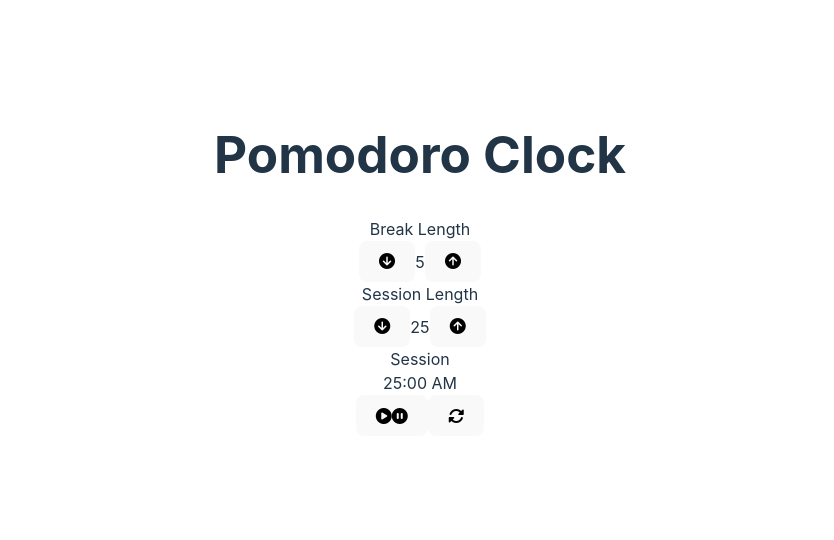
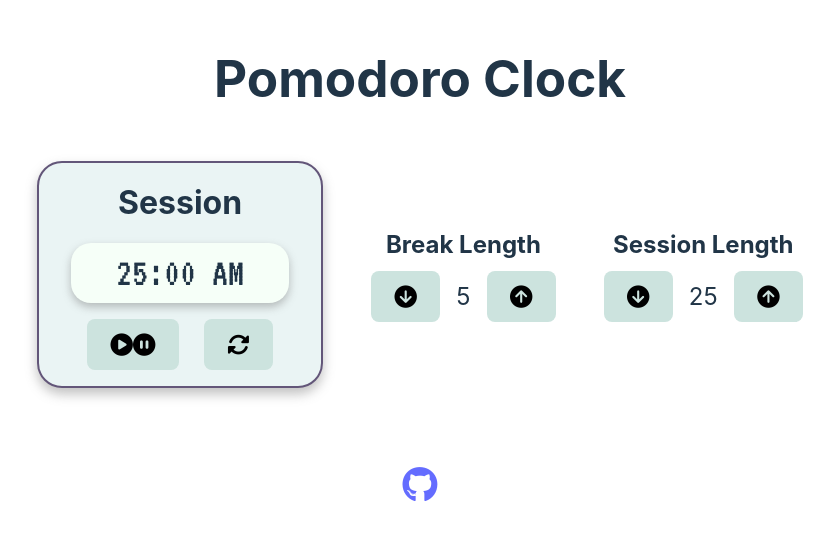
Before and after one commit to Adri-0311/pomodoro-clock, a React (Vite) app: page / in a window 1280 px wide. Shown: the part 136-676 px from the top of the page, without its empty margins (220-1054 px from the left). Built offline with nearby package versions, Linux system fonts and the light colour scheme.

Commit message:
Create compoonents and add some style

```diff
--- a/src/App.jsx
+++ b/src/App.jsx
@@ -1,6 +1,7 @@
-import { useEffect, useRef, useState } from 'react';
-import { accurateInterval } from 'accurate-interval';
-import './App.css';
+import { useEffect, useRef, useState } from "react";
+import ButtonUpDown from "./components/ButtonUpDown.jsx";
+import Clock from "./components/Clock.jsx";
+import "./App.css";
 
 function App() {
   const BREAK_TIME = 5,
@@ -115,12 +116,12 @@ function App() {
     const date = new Date(0);
     date.setSeconds(time);
     let dateFormat = date.toLocaleTimeString([], {
-      hour: '2-digit',
-      minute: '2-digit',
-      second: '2-digit',
+      hour: "2-digit",
+      minute: "2-digit",
+      second: "2-digit",
     });
-    dateFormat = dateFormat.split(':');
-    return dateFormat[0] === '02' ? '60:00' : dateFormat.slice(1).join(':');
+    dateFormat = dateFormat.split(":");
+    return dateFormat[0] === "02" ? "60:00" : dateFormat.slice(1).join(":");
   };
 
   return (
@@ -128,84 +129,63 @@ function App() {
       <h1 className="title">Pomodoro Clock</h1>
 
       <div className="container-break-session">
+        <Clock
+          sessionType={timerState.sessionType}
+          typeSession={TYPE_SESSION}
+          timeDisplay={timeDisplay(timeLeft)}
+          handlePlayPause={handlePlayPause}
+          handleReset={handleReset}
+          audioAlarm={audioAlarm}
+        />
+
         <div className="break-container">
-          <div id="break-label">Break Length</div>
-          <button
+          <div id="break-label" className="label">
+            Break Length
+          </div>
+          <ButtonUpDown
             id="break-decrement"
-            onClick={() =>
-              handleLength({
-                time: timerState.breakTime,
-                value: -1,
-                type: TYPE_BREAK,
-              })
-            }
-          >
-            <i className="fa-solid fa-circle-arrow-down"></i>
-          </button>
+            handleLength={handleLength}
+            params={{ time: timerState.breakTime, value: -1, type: TYPE_BREAK }}
+            isUp={false}
+          />
           <span id="break-length">{timerState.breakTime}</span>
-          <button
+          <ButtonUpDown
             id="break-increment"
-            onClick={() =>
-              handleLength({
-                time: timerState.breakTime,
-                value: 1,
-                type: TYPE_BREAK,
-              })
-            }
-          >
-            <i className="fa-solid fa-circle-arrow-up"></i>
-          </button>
+            handleLength={handleLength}
+            params={{ time: timerState.breakTime, value: 1, type: TYPE_BREAK }}
+            isUp={true}
+          />
         </div>
 
         <div className="session-container">
-          <div id="session-label">Session Length</div>
-          <button
+          <div id="session-label" className="label">
+            Session Length
+          </div>
+          <ButtonUpDown
             id="session-decrement"
-            onClick={() =>
-              handleLength({
+            handleLength={handleLength}
+            params={{
               time: timerState.sessionTime,
               value: -1,
               type: TYPE_SESSION,
-              })
-            }
-          >
-            <i className="fa-solid fa-circle-arrow-down"></i>
-          </button>
+            }}
+            isUp={false}
+          />
           <span id="session-length">{timerState.sessionTime}</span>
-          <button
+          <ButtonUpDown
             id="session-increment"
-            onClick={() =>
-              handleLength({
+            handleLength={handleLength}
+            params={{
               time: timerState.sessionTime,
               value: 1,
               type: TYPE_SESSION,
-              })
-            }
-          >
-            <i className="fa-solid fa-circle-arrow-up"></i>
-          </button>
+            }}
+            isUp={true}
+          />
+        </div>
       </div>
 
-        <div className="clock-container">
-          <div id="timer-label">
-            {timerState.sessionType === TYPE_SESSION ? 'Session' : 'Break'}
-          </div>
-          <div id="time-left">{timeDisplay(timeLeft)}</div>
-          <button id="start_stop" onClick={handlePlayPause}>
-            <i className="fa-solid fa-circle-play"></i>
-            <i className="fa-solid fa-circle-pause"></i>
-          </button>
-          <button id="reset" onClick={handleReset}>
-            <i className="fa-solid fa-rotate"></i>
-          </button>
-          <audio
-            id="beep"
-            src="https://actions.google.com/sounds/v1/alarms/beep_short.ogg"
-            preload="auto"
-            ref={audioAlarm}
-          ></audio>
-        </div>
-      </div>
+      <a href="https://github.com/Adri-0311/pomodoro-clock" className="github"><i class="fa-brands fa-github"></i></a>
     </>
   );
 }
--- /dev/null
+++ b/src/components/ButtonUpDown.jsx
@@ -0,0 +1,9 @@
+import '../css/ButtonUpDown.css';
+export default function ButtonUpDown({ id, handleLength, params, isUp }) {
+  let icon = `fa-solid ${isUp ? 'fa-circle-arrow-up' : 'fa-circle-arrow-down'}`;
+  return (
+    <button id={id} onClick={() => handleLength(params)}>
+      <i className={icon}></i>
+    </button>
+  );
+}
--- /dev/null
+++ b/src/components/Clock.jsx
@@ -0,0 +1,25 @@
+import "../css/Clock.css";
+
+export default function Clock(props) {
+  return (
+    <div className="clock-container">
+      <div id="timer-label">
+        {props.sessionType === props.typeSession ? "Session" : "Break"}
+      </div>
+      <div id="time-left">{props.timeDisplay}</div>
+      <button id="start_stop" onClick={props.handlePlayPause}>
+        <i className="fa-solid fa-circle-play"></i>
+        <i className="fa-solid fa-circle-pause"></i>
+      </button>
+      <button id="reset" onClick={props.handleReset}>
+        <i className="fa-solid fa-rotate"></i>
+      </button>
+      <audio
+        id="beep"
+        src="https://actions.google.com/sounds/v1/alarms/beep_short.ogg"
+        preload="auto"
+        ref={props.audioAlarm}
+      ></audio>
+    </div>
+  );
+}
--- /dev/null
+++ b/src/css/ButtonUpDown.css
@@ -0,0 +1,30 @@
+button {
+    border-radius: 8px;
+    border: 1px solid transparent;
+    padding: 0.5em 1em;
+    font-size: 1.4em;
+    font-weight: 500;
+    font-family: inherit;
+    background-color: #1a1a1a;
+    cursor: pointer;
+    transition: border-color 0.25s;
+}
+
+button:hover {
+    border-color: #646cff;
+}
+
+button:focus,
+button:focus-visible {
+    outline: 4px auto -webkit-focus-ring-color;
+}
+
+@media (prefers-color-scheme: light) {
+    button {
+        background-color: #cce3de;
+    }
+
+    button:hover {
+        border-color: #6b9080;
+    }
+}
--- /dev/null
+++ b/src/css/Clock.css
@@ -0,0 +1,36 @@
+.clock-container {
+    padding: 1rem;
+    border: solid 2px #635679;
+    border-radius: 25px;
+    min-width: 250px;
+    box-shadow: rgba(99, 99, 99, 0.4) 0px 6px 12px 0px;
+}
+
+#timer-label {
+    font-size: 2rem;
+    font-weight: bold;
+}
+
+#time-left {
+    font-size: 2.5rem;
+    font-weight: 900;
+    font-family: 'VT323', monospace;
+    background-color: #635679;
+    border-radius: 20px;
+    margin: 1rem;
+    box-shadow: rgba(99, 99, 99, 0.4) 0px 4px 8px 0px;
+}
+
+#start_stop {
+    margin-right: 25px;
+}
+
+@media (prefers-color-scheme: light) {
+    .clock-container {
+        background-color: #eaf4f4;
+    }
+
+    #time-left {
+        background-color: #f6fff8;
+    }
+}
--- a/src/index.css
+++ b/src/index.css
@@ -1,3 +1,5 @@
+@import url('https://fonts.googleapis.com/css2?family=VT323&display=swap');
+
 :root {
   font-family: Inter, system-ui, Avenir, Helvetica, Arial, sans-serif;
   line-height: 1.5;
@@ -19,8 +21,13 @@ a {
   color: #646cff;
   text-decoration: inherit;
 }
+
 a:hover {
   color: #535bf2;
+}
+
+a.github {
+  font-size: 2.25rem;
 }
 
 body {
@@ -36,34 +43,35 @@ h1 {
   line-height: 1.1;
 }
 
-button {
-  border-radius: 8px;
-  border: 1px solid transparent;
-  padding: 0.6em 1.2em;
-  font-size: 1em;
-  font-weight: 500;
-  font-family: inherit;
-  background-color: #1a1a1a;
-  cursor: pointer;
-  transition: border-color 0.25s;
+.container-break-session {
+  display: flex;
+  flex-wrap: wrap;
+  justify-content: center;
+  align-items: center;
+  gap: 3rem;
+  padding: 20px;
+  margin-bottom: 50px;
 }
-button:hover {
-  border-color: #646cff;
+
+.container-break-session .label {
+  margin-bottom: 0.5rem;
+  font-weight: bold;
+  font-size: 1.5rem;
 }
-button:focus,
-button:focus-visible {
-  outline: 4px auto -webkit-focus-ring-color;
+
+.container-break-session span {
+  font-size: 1.5em;
+  margin: 0 1rem;
 }
+
 
 @media (prefers-color-scheme: light) {
   :root {
     color: #213547;
     background-color: #ffffff;
   }
+
   a:hover {
     color: #747bff;
   }
-  button {
-    background-color: #f9f9f9;
-  }
 }
```
Also changed, not shown: .eslintrc.cjs. Lines whose indentation alone changed are shown as unchanged.
